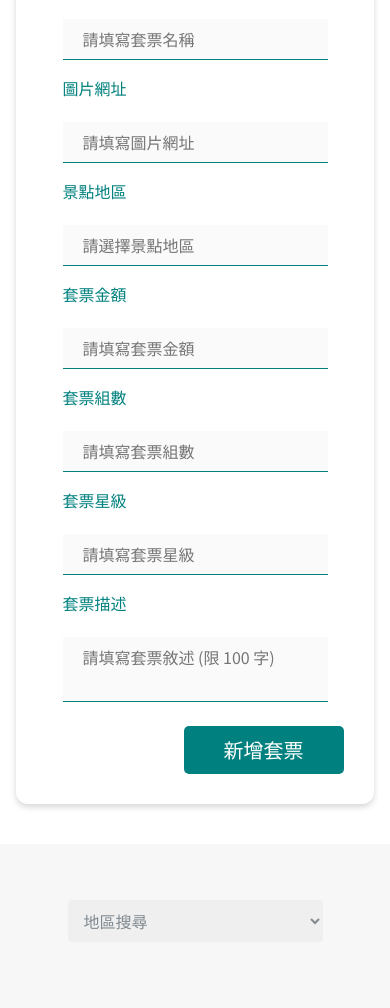
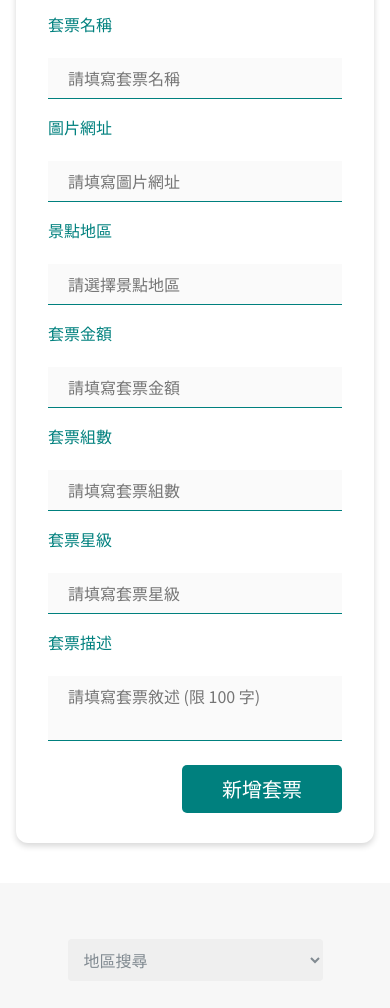
Before and after one commit to CofCat456/travel-package, a plain HTML site: page index.html in a window 390 px wide. Shown: the part 619-1627 px from the top of the page. Drawn offline with Linux system fonts and the light colour scheme; some packages are replaced by stand-ins of ours; no server answers; a script that the page names is missing.

Commit message:
[update] change RWD / update sweetalert text

```diff
--- a/index.js
+++ b/index.js
@@ -383,7 +383,7 @@ function addData() {
       timer: 1500,
       timerProgressBar: true,
       icon: 'error',
-      title: '麻煩輸入值!'
+      title: '表單是空的唷!'
     });
     errorMsg = [];
   } else if (errorMsg.length > 0) {
--- a/style.css
+++ b/style.css
@@ -190,7 +190,12 @@ a {
   .addTicket-panel {
     width: calc(100% - 32px);
     margin: 40px 16px;
-    padding: 30px;
+    padding: 30px 16px;
+  }
+
+  .addTicket-form {
+    width: 100%;
+    padding: 0 16px;
   }
 }
 
@@ -199,10 +204,6 @@ a {
   color: var(--primary);
   font-size: 1.5rem;
   border-bottom: 3px solid var(--primary);
-}
-
-.form-group {
-  padding: 0 16px;
 }
 
 .addTicket-block {
```
